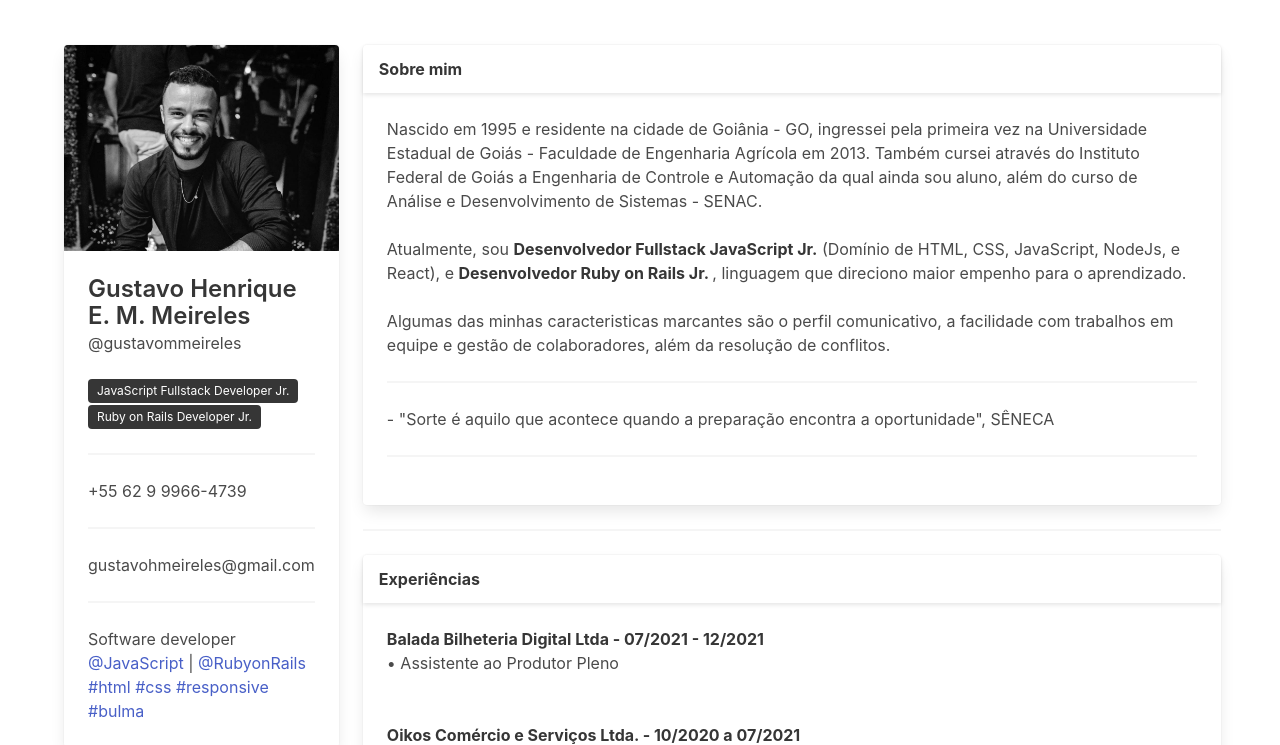
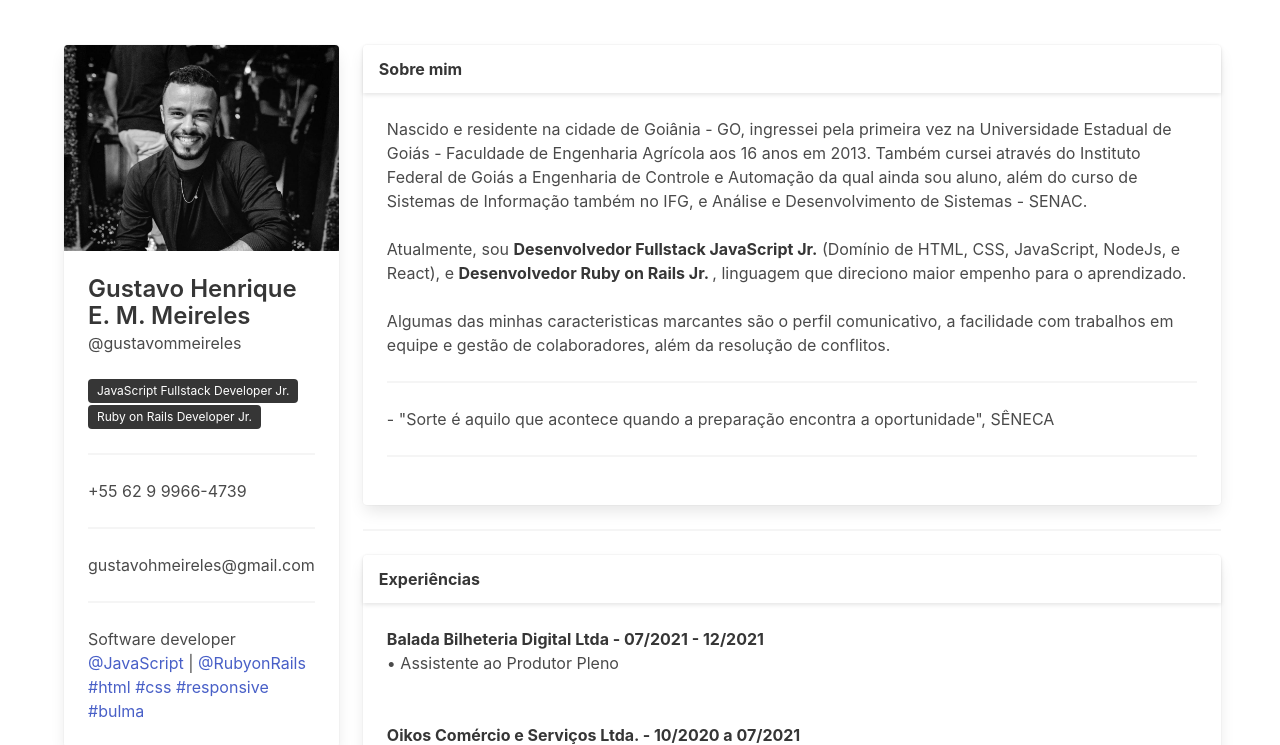
Before and after one commit to gustavohmeireles/portfolio-feito-com-bulma, a plain HTML site: page index.html in a window 1280 px wide. Shown: the part 55-800 px from the top of the page. Drawn offline with nearby package versions, Linux system fonts and the light colour scheme.

Commit message:
commit on 'Master'

```diff
--- a/index.html
+++ b/index.html
@@ -95,10 +95,7 @@
                         <div class="card-content">
                           <div class="content">
                            <p>
-                            Nascido em 1995 e residente na cidade de Goiânia - GO, ingressei pela primeira vez na Universidade Estadual de
-                            Goiás - Faculdade de Engenharia Agrícola em 2013. Também cursei através do Instituto
-                            Federal de Goiás a Engenharia de Controle e Automação da qual ainda sou aluno, além do curso de
-                            Análise e Desenvolvimento de Sistemas - SENAC.
+                            Nascido e residente na cidade de Goiânia - GO, ingressei pela primeira vez na Universidade Estadual de Goiás - Faculdade de Engenharia Agrícola aos 16 anos em 2013. Também cursei através do Instituto Federal de Goiás a Engenharia de Controle e Automação da qual ainda sou aluno, além do curso de Sistemas de Informação também no IFG, e Análise e Desenvolvimento de Sistemas - SENAC.
                             <br>
                             <br>
                             Atualmente, sou <strong>Desenvolvedor Fullstack JavaScript Jr.</strong> (Domínio de HTML, CSS, JavaScript, NodeJs, e
```
